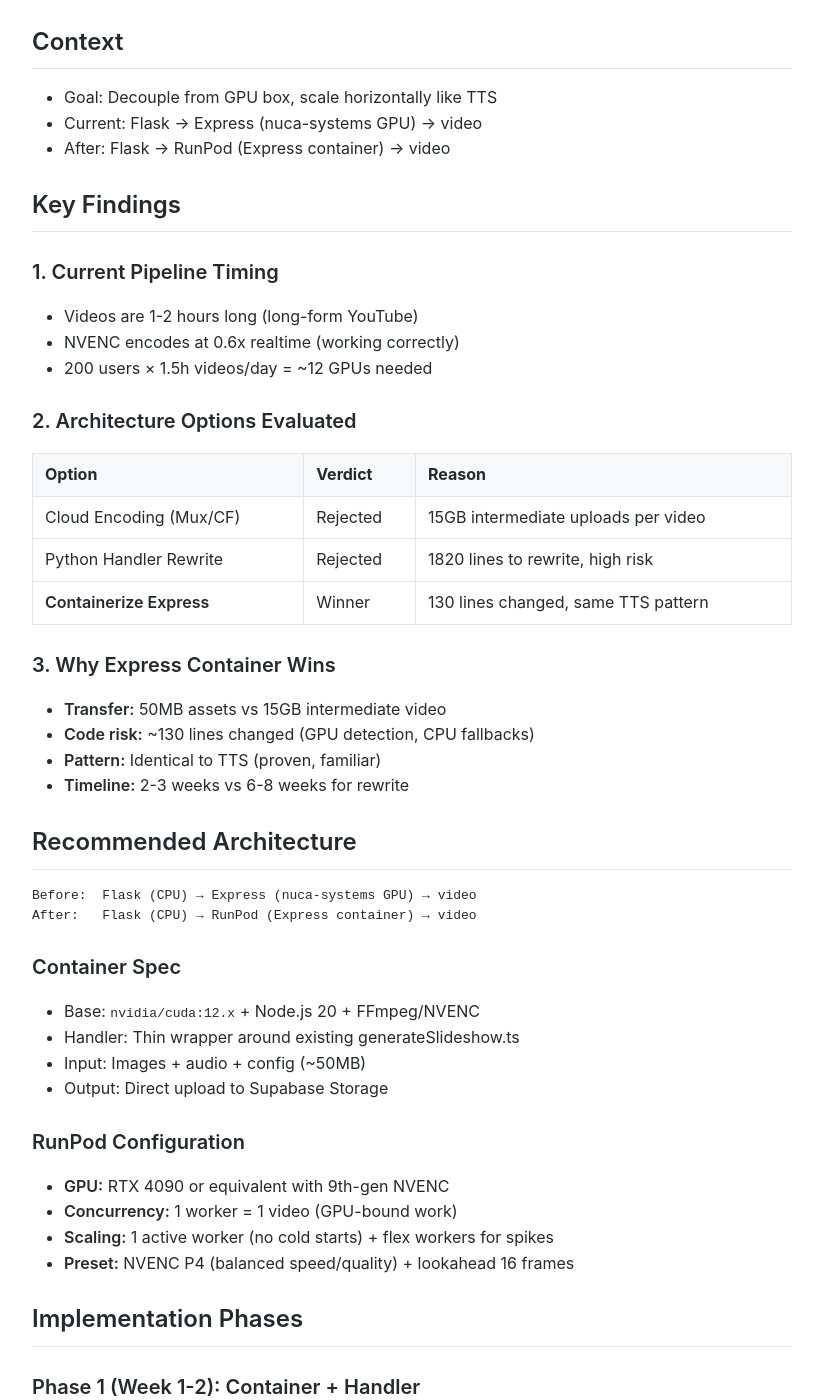
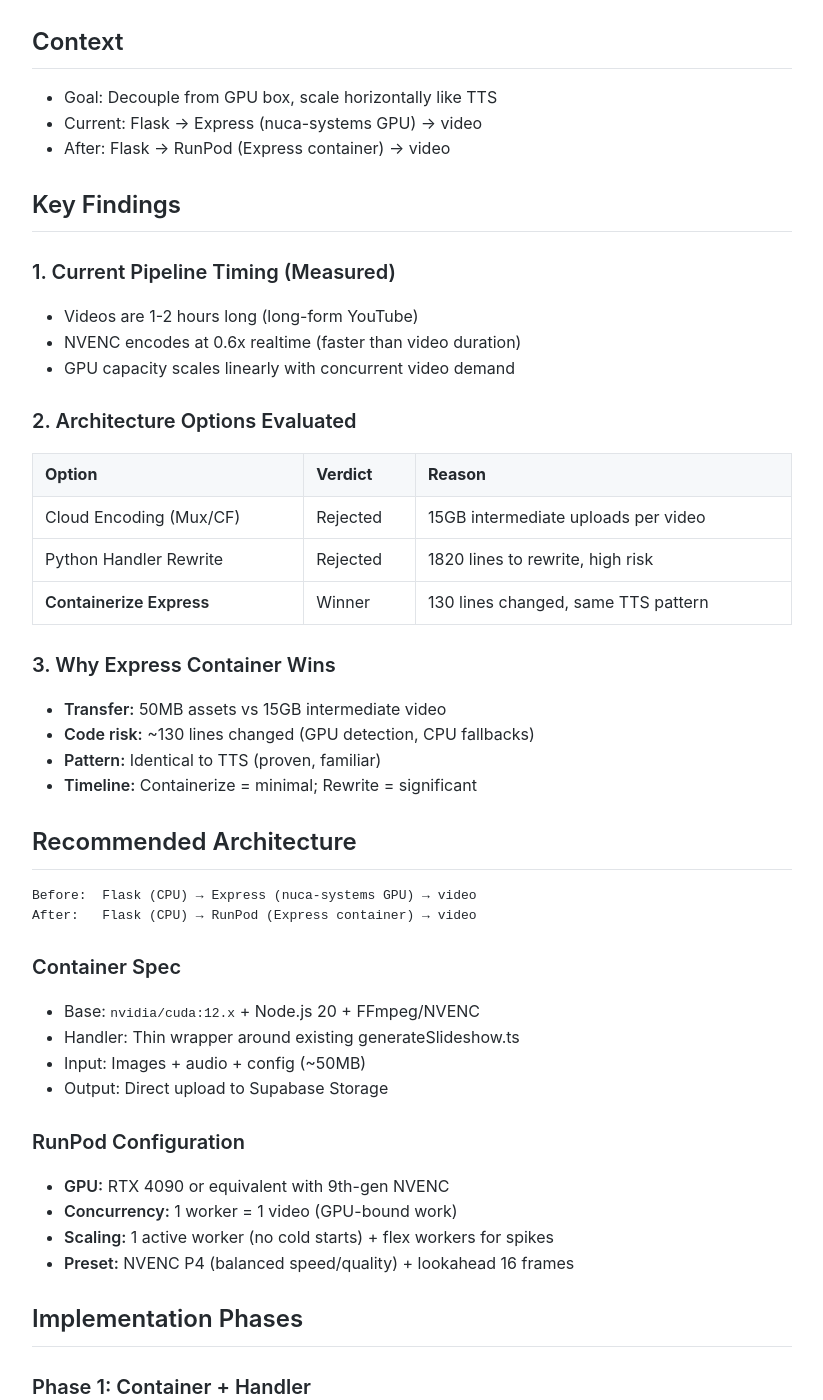
Before and after one commit to MariusWilsch/public-wilsch-ai-pages, a Jekyll site: the page built from project/paul_youtube_fullstack/videogen-scaling-spike.md, in a window 1280 px wide and 1400 px high, scrolled down 632 px. Shown: the whole window, without its empty margins (228-1051 px from the left). Built offline with Jekyll 4.4.1, drawn with Linux system fonts in a browser that asks for light colours; our own code applies the rules of GitHub Pages for plain Markdown files; some of the changed text lies outside the part shown.

Commit message:
Sync from hippocampus 2025-12-19

```diff
--- a/project/paul_youtube_fullstack/videogen-scaling-spike.md
+++ b/project/paul_youtube_fullstack/videogen-scaling-spike.md
@@ -21,11 +21,11 @@ Confidence: 88%
 
 ## Key Findings
 
-### 1. Current Pipeline Timing
+### 1. Current Pipeline Timing (Measured)
 
 - Videos are 1-2 hours long (long-form YouTube)
-- NVENC encodes at 0.6x realtime (working correctly)
-- 200 users × 1.5h videos/day = ~12 GPUs needed
+- NVENC encodes at 0.6x realtime (faster than video duration)
+- GPU capacity scales linearly with concurrent video demand
 
 ### 2. Architecture Options Evaluated
 
@@ -40,7 +40,7 @@ Confidence: 88%
 - **Transfer:** 50MB assets vs 15GB intermediate video
 - **Code risk:** ~130 lines changed (GPU detection, CPU fallbacks)
 - **Pattern:** Identical to TTS (proven, familiar)
-- **Timeline:** 2-3 weeks vs 6-8 weeks for rewrite
+- **Timeline:** Containerize = minimal; Rewrite = significant
 
 ## Recommended Architecture
 
@@ -65,30 +65,22 @@ After:   Flask (CPU) → RunPod (Express container) → video
 
 ## Implementation Phases
 
-### Phase 1 (Week 1-2): Container + Handler
+### Phase 1: Container + Handler
 
 - Dockerfile with nvidia/cuda base
 - Remove ~130 lines GPU detection code
 - Add RunPod handler interface
 
-### Phase 2 (Week 2-3): Flask Integration
+### Phase 2: Flask Integration
 
 - Mirror TTS dispatch pattern
 - Status polling, completion handling
 - Direct Supabase upload from handler
 
-### Phase 3 (Week 3-4): Validation + Cutover
+### Phase 3: Validation + Cutover
 
 - Parallel run for quality parity
 - Production migration
-
-## Cost Model
-
-| Scale | Monthly Cost |
-|-------|--------------|
-| Low volume | $50-200 (scale to zero) |
-| 200 users | $4,000-6,600 |
-| Decision point | If >$3K/mo → evaluate dedicated GPU |
 
 ## Risks & Mitigations
 
```
